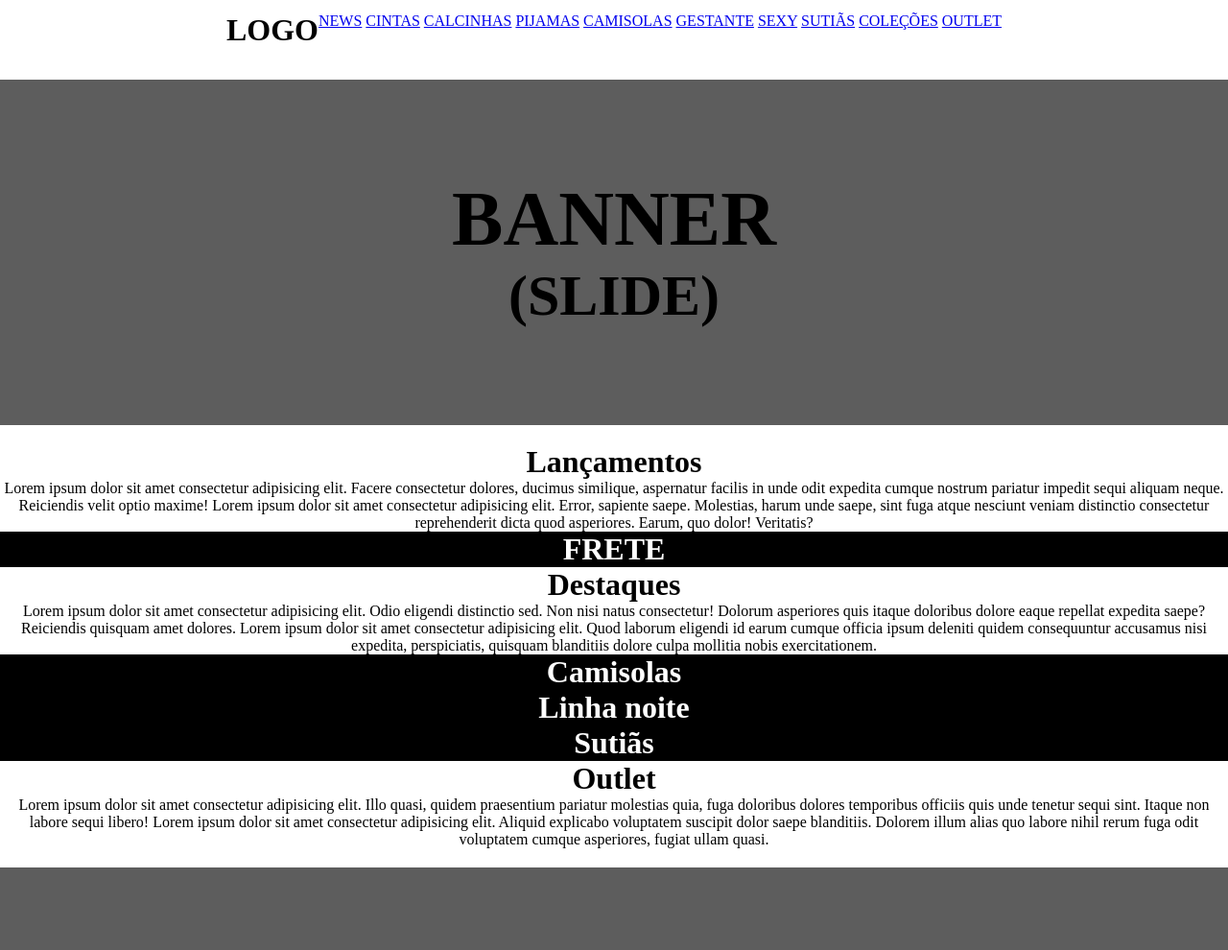
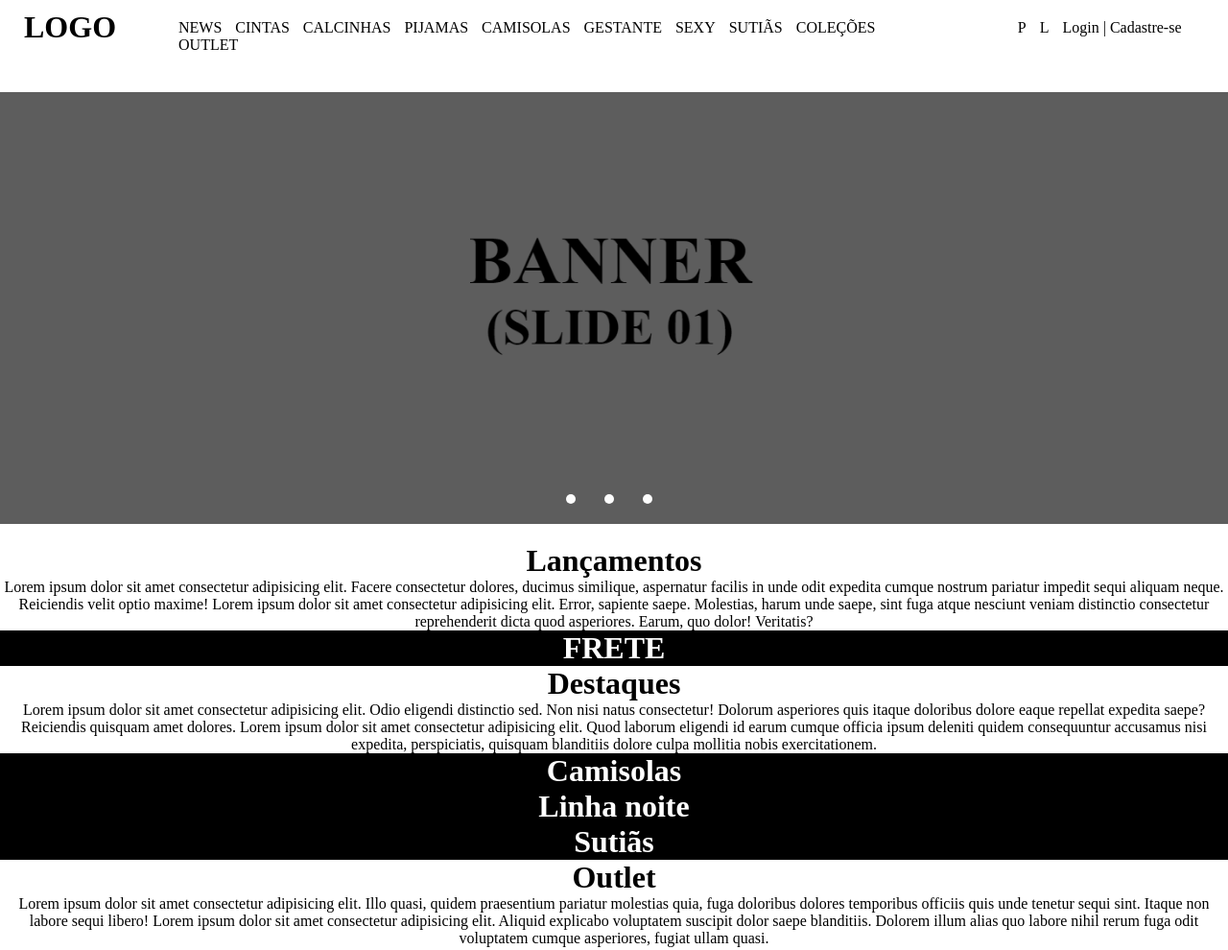
Before and after one commit to JosueCombatSerafim/Teste-Wx3, a plain HTML site: page index.html in a window 1280 px wide. Shown: the top 990 px of the page at 96% size. Drawn offline with Linux system fonts and the light colour scheme.

Commit message:
Banner slide ready

```diff
--- a/index.html
+++ b/index.html
@@ -9,11 +9,11 @@
 </head>
 <body>
     <header>
-        <div>
+        <div id="logo">
             <h1>LOGO</h1>
         </div>
 
-        <div id="menu">
+        <div id="options">
             <a href="#">NEWS</a>
             <a href="#">CINTAS</a>
             <a href="#">CALCINHAS</a>
@@ -25,12 +25,34 @@
             <a href="#">COLEÇÕES</a>
             <a href="#">OUTLET</a>
         </div>
+
+        <div id="menu">
+            <a href="#">P</a>
+            <a href="#">L</a>
+            <a href="#">Login | Cadastre-se</a>
+            <a href="#"></a>
+        </div>
     </header>
 
     <div id="body">
         <div id="slide">
-            <h1>BANNER</h1>
-            <h2>(SLIDE)</h2>
+            <ul class="slider">
+                <li>
+                      <input type="radio" id="slide1" name="slide" checked>
+                      <label for="slide1"></label>
+                      <img src="img/img01.png" alt="1"/>
+                </li>
+                <li>
+                      <input type="radio" id="slide2" name="slide">
+                      <label for="slide2"></label>
+                      <img src="img/img02.png" alt="2"/>
+                </li>
+                <li>
+                      <input type="radio" id="slide3" name="slide">
+                      <label for="slide3"></label>
+                      <img src="img/img03.png" alt="3"/>
+                </li>
+            </ul>
         </div>
 
         <div id="lançamentos">
--- a/style/style.scss
+++ b/style/style.scss
@@ -1,24 +1,100 @@
 *{
     padding: 0;
     margin: 0;
-    text-align: center;
 }
 
 header{
-    text-align: left;
-    padding: 1%;
+    padding: 10px 25px;
     display: inline-flex;
 }
 
+#logo{
+    padding-right: 60px;
+}
+
+#options{
+    padding: 10px 0;
+}
+
 #menu{
+    padding: 10px 15px 10px 90px;
+}
+
+header a{
     text-decoration: none;
+    color: #000000;
+    padding: 0 5px;
+
+}
+
+#body{
+    text-align: center;
 }
 
 #slide{
     background-color: #5d5d5d;
     margin: 20px 0;
-    padding: 100px 0;
+    padding: 150px 0 0 0;
     font-size: 40px;
+}
+
+.slider {
+    display: block;
+    height: 300px;
+    width: 300px;
+    margin: auto;
+    position: relative;
+}
+
+.slider li {
+    list-style: none;
+    position: absolute;
+}
+
+.slider img {
+    margin: auto;
+    height: 100%;
+    width: 100%;
+    vertical-align: top;
+}
+
+.slider input {
+    display: none;
+}
+
+.slider label {
+    background-color: #fdfdfd;
+    bottom: -150px;
+    cursor: pointer;
+    display: block;
+    height: 10px;
+    position: absolute;
+    width: 10px;
+    border-radius: 5px;
+}
+
+.slider li:nth-child(1) label {
+    left: 100px;
+}
+
+.slider li:nth-child(2) label {
+    left: 140px;
+}
+
+.slider li:nth-child(3) label {
+    left: 180px;
+    bottom: -149px;
+}
+
+.slider img {
+    opacity: 0;
+    visibility: hidden;
+}
+
+.slider li input:checked ~ img {
+    opacity: 1;
+    visibility: visible;
+    z-index: 10;
 }
 
 #propaganda_01{
```
Also changed, not shown: img/img01.png (added), img/img02.png (added), img/img03.png (added), style/style.css, 1 other file.
